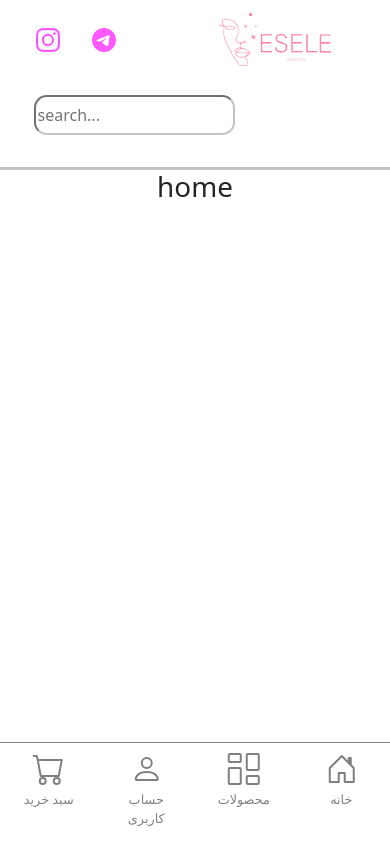
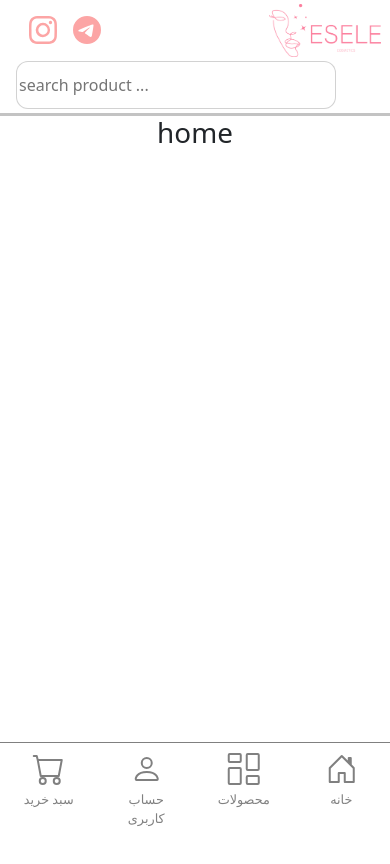
Before and after one commit to Mehdi-njfn/eseleshop, a React (Create React App) app: page / in a window 390 px wide. Shown: the top 864 px of the page. Built offline with nearby package versions, Linux system fonts and the light colour scheme.

Commit message:
design by mobile is complated

```diff
--- a/src/component/nav.jsx
+++ b/src/component/nav.jsx
@@ -6,37 +6,40 @@ import './style.css'
 const Nav = () => {
   return (
     <>
-    <div className="navbar navbar-expand-lg w-100" >
-      <div className="row container headernav h-50">
-        <div className="col-6 ">
-          <a href='www.instagram/' className='nav-icon ' id='icnonav'>
-            <Icon.Instagram id='icnonav'  size={24} />
-          </a>
-          <a href='www.telegram/' className='nav-icon' id='icnonav'>
-            <Icon.Telegram  id='icnonav' size={24} />
-          </a>
+      <div className=" nav-top
+    ">
+        <div className="
+        sticky w-100 border-black0 mx-0 mt-0 bg-white
+        md:hidden
+      ">
+          <div className="
+      w-90 mx-auto flex
+      ">
+            <div className="w-1/3 flex-initial mt-3">
+              <a className='text-red-300 flex-initial mr-4' href="/"><Icon.Instagram className='h-auto w-7 ' /></a>
+              <a className='text-red-300 flex-initial ' href="/"><Icon.Telegram className='h-auto w-7' /></a>
             </div>
-        <div className="col-6">
-          <a href='/'>
-            <img className='logo' src={logo} alt="" />
+            <div className="w-1/3"></div>
+            <div className="w-1/3 flex-initial">
+              <a href="/">
+                <img className='h-auto w-28 mt-1' src={logo} alt="" />
               </a>
             </div>
 
           </div>
-
-
-      <div className="row h-50 d-flex w-100">
-        <div className="w-75 col-lg-10">
-            <input className=' m-4 w-75' type="text" placeholder='search...' />
-        </div>
-        <div className="w-lg-100">
-
+          <div className="
+        w-90 flex mt-auto
+        ">
+            <input className='w-80 h-12 rounded-xl mx-3 my-1' type="text" placeholder='search product ...' />
           </div>
         </div>
 
+        <div className="max-md:hidden bg-red-200 w-100 h-50">
+          hi
         </div>
 
-  </> );
+      </div>
+    </>);
 }
 
 export default Nav;
--- a/src/component/style.css
+++ b/src/component/style.css
@@ -1,33 +1,9 @@
-:root {
-  --pink: #fc59ff;
-  --gray: #c3c3c3;
-  --white:#ffffff;
-}
-#icnonav{
-  color: var(--pink);
-  margin-right: 1em;
-  justify-content: start;
-}
-.logo{
-  width: 7em;
-  height: 100%;
-}
-.headernav{
-  width: 100%;
-  height: 30px;
-}
-.hamber{
-  background-color: var(--pink);
-  border-radius: .4em;
-  padding: .3em;
-  width: 48px;
-}
-input{
-  border-radius: .8em;
-  height: 40px;
-  border-color: var(--gray);
-}
-.navbar{
+/* @tailwind base; */
+@tailwind components;
+@tailwind utilities;
+
+
+.nav-top {
   position: sticky;
   width: 100%;
   top: 0;
@@ -35,3 +11,12 @@ input{
   z-index: 1000;
   border-bottom: #c3c3c3 solid;
 }
+
+.border-black0 {
+  border-bottom: 2px !important;
+  border-color: black !important;
+}
+
+input {
+  border: rgba(159, 159, 159, 0.463) 1.5px solid;
+}
```
Lines whose indentation alone changed are shown as unchanged.
